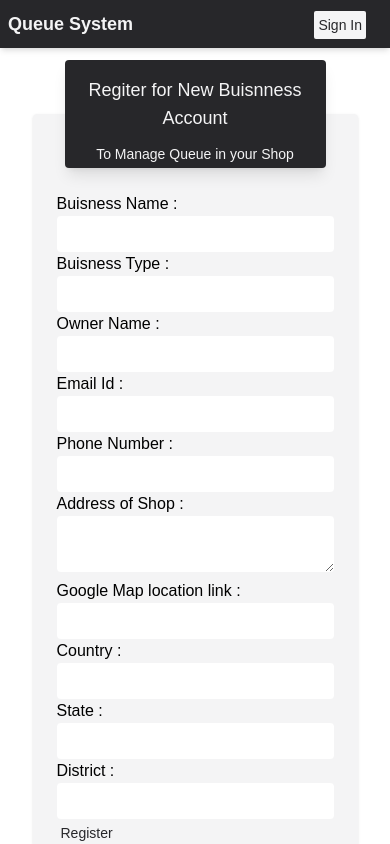
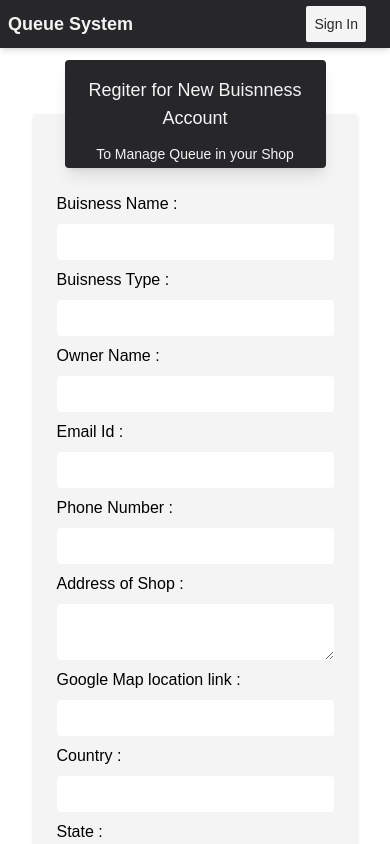
Before and after one commit to mdabdulrahman/queue-management, a React (Create React App) app: page /NewAccount in a window 390 px wide. Shown: the top 844 px of the page. Built offline with nearby package versions, Linux system fonts and the light colour scheme.

Commit message:
mobile responsive

```diff
--- a/src/index.css
+++ b/src/index.css
@@ -42,7 +42,7 @@ legend{
     @apply appearance-none  border-zinc-200 rounded py-2 px-3 w-full leading-tight focus:outline-none
 }
 .inner-form{
-    @apply flex-col
+    @apply flex
 }
 
 @media only screen and (max-width:600px) {
@@ -50,7 +50,7 @@ legend{
         @apply mx-2 text-justify
     }
     .btn{
-        @apply p-1  rounded-sm
+        @apply p-2  rounded-sm
     }
     .header{
         @apply h-12
@@ -61,4 +61,7 @@ legend{
     .form{
         @apply w-5/6
     }
+    .inner-form{
+        @apply flex-col gap-2
+    }
 }
```
